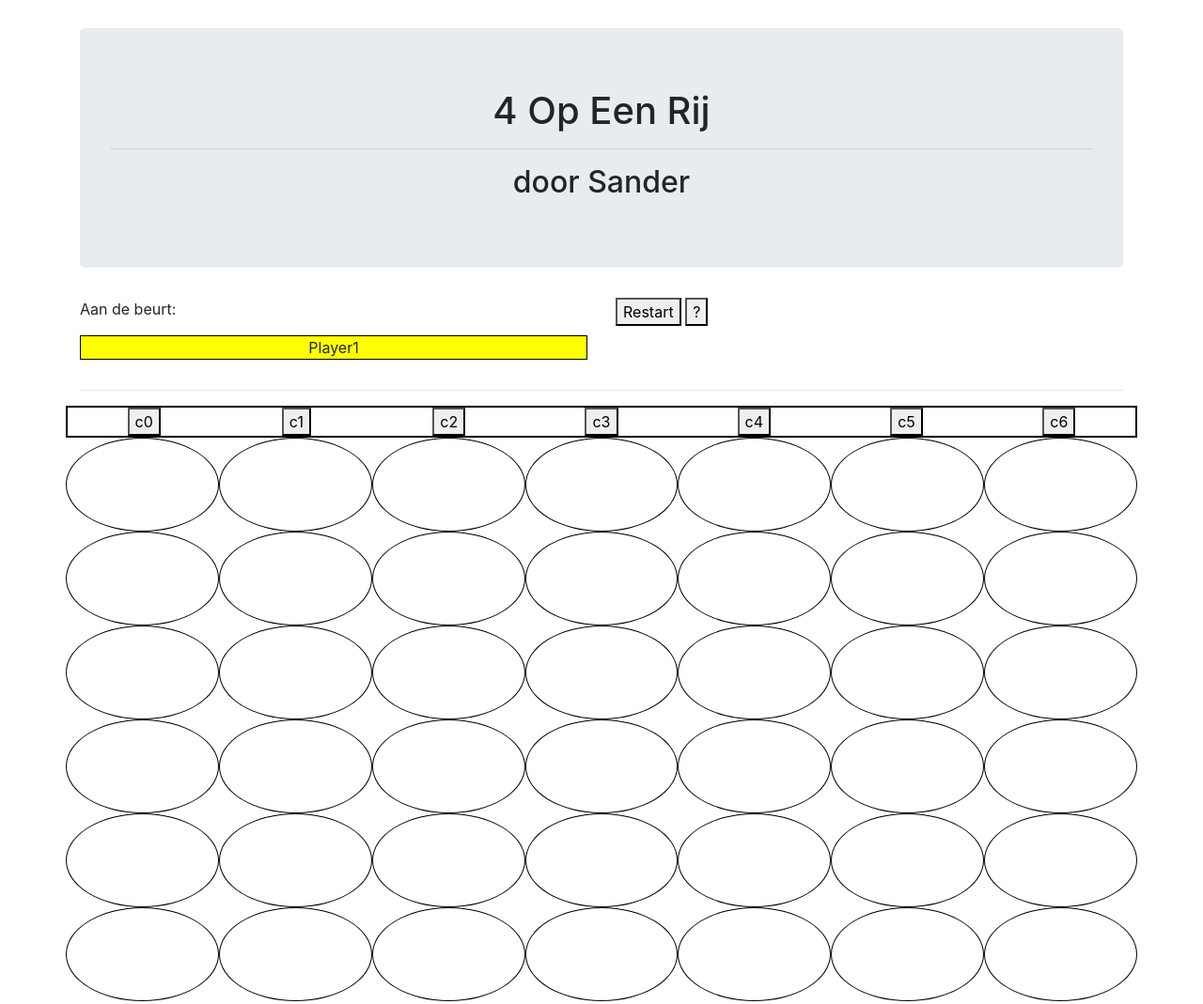
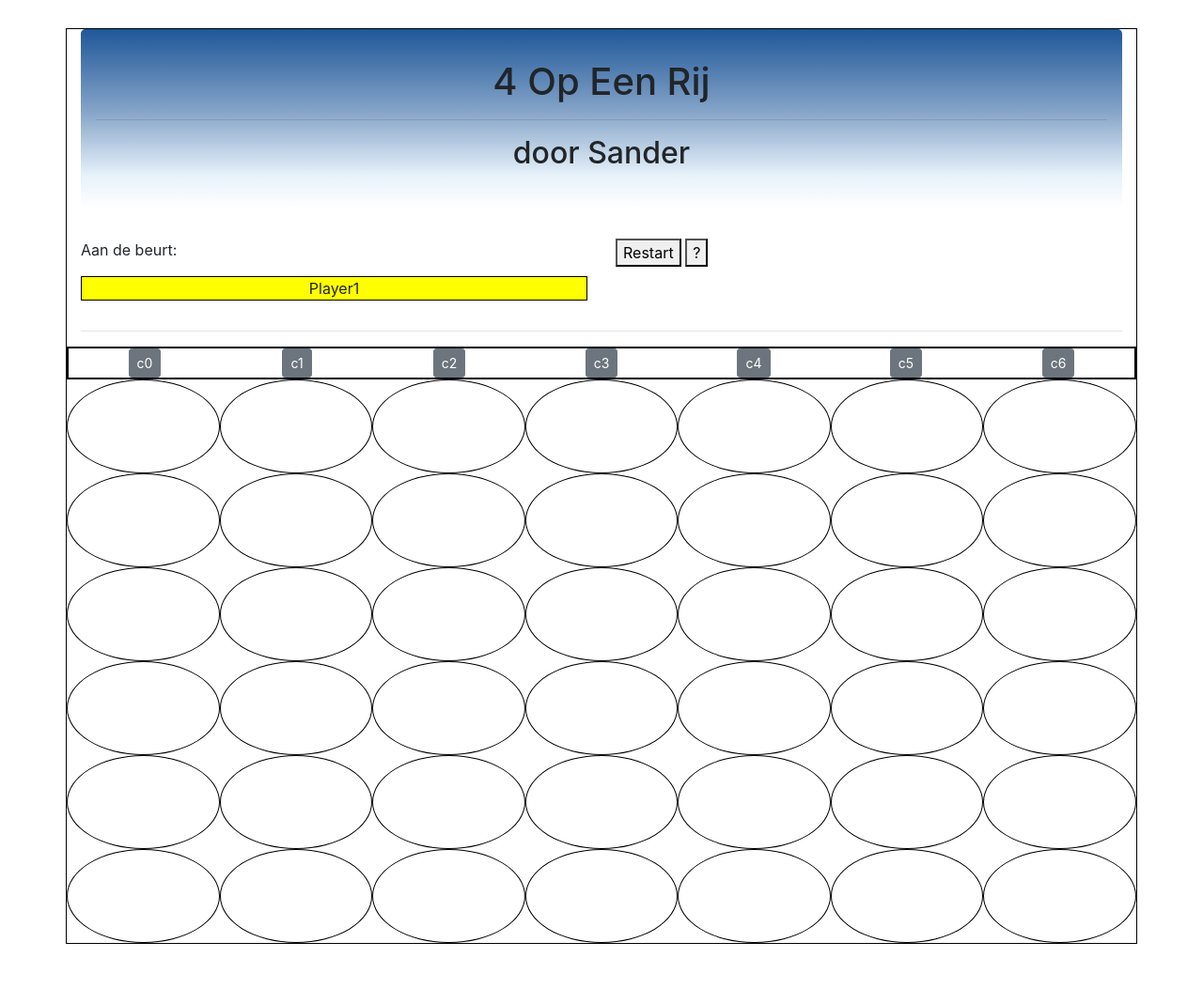
Before and after one commit to Sander611/VierOpEenRij, a plain HTML site: page index.html in a window 1280 px wide. Shown: the whole page at 94% size. After the commit the page ends 1035 px from the top, so only its background shows below. Drawn offline with nearby package versions, Linux system fonts and the light colour scheme.

Commit message:
Fancy styling

```diff
--- a/css/style.css
+++ b/css/style.css
@@ -5,8 +5,12 @@
     border-radius: 50%;
 }
 
-.colinsert {
+.colinsert-button {
     text-align: center;
+}
+
+.container-border{
+    border: 1px solid black;
 }
 
 .invoervelden {
@@ -23,3 +27,17 @@
     text-align: center;
     border: 1px solid black;
 }
+
+
+
+/* Style gestolen van internet voor de jumbotron: */
+.jumbotron {
+    padding: 2rem 1rem;
+    margin-bottom: 2rem;
+    background-color: #e9ecef;
+    border-radius: 0.3rem;
+    background: -moz-linear-gradient(top, rgba(30,87,153,1) 0%, rgba(30,87,153,0.54) 46%, rgba(125,185,232,0.18) 82%, rgba(125,185,232,0) 100%); /* FF3.6-15 */
+    background: -webkit-linear-gradient(top, rgba(30,87,153,1) 0%,rgba(30,87,153,0.54) 46%,rgba(125,185,232,0.18) 82%,rgba(125,185,232,0) 100%); /* Chrome10-25,Safari5.1-6 */
+    background: linear-gradient(to bottom, rgba(30,87,153,1) 0%,rgba(30,87,153,0.54) 46%,rgba(125,185,232,0.18) 82%,rgba(125,185,232,0) 100%); /* W3C, IE10+, FF16+, Chrome26+, Opera12+, Safari7+ */
+    filter: progid:DXImageTransform.Microsoft.gradient( startColorstr='#1e5799', endColorstr='#007db9e8',GradientType=0 ); /* IE6-9 */
+  }
--- a/index.html
+++ b/index.html
@@ -15,7 +15,7 @@
 </head>
 
 <body>
-    <div class="container">
+    <div class="container container-border">
         <div class="jumbotron">
             <h1 class="text-center">4 Op Een Rij</h1>
             <hr>
@@ -42,26 +42,26 @@
         </div>
         <hr>
         <div class="row invoervelden">
-            <div class="col colinsert">
-                <button id="0" onclick="fieldInsert()">c0</button>
+            <div class="col colinsert-button">
+                <button class="btn btn-secondary btn-sm" id="0" onclick="fieldInsert()">c0</button>
             </div>
-            <div class="col colinsert">
-                <button id="1" onclick="fieldInsert()">c1</button>
+            <div class="col colinsert-button">
+                <button class="btn btn-secondary btn-sm" id="1" onclick="fieldInsert()">c1</button>
             </div>
-            <div class="col colinsert">
-                <button id="2" onclick="fieldInsert()">c2</button>
+            <div class="col colinsert-button">
+                <button class="btn btn-secondary btn-sm" id="2" onclick="fieldInsert()">c2</button>
             </div>
-            <div class="col colinsert">
-                <button id="3" onclick="fieldInsert()">c3</button>
+            <div class="col colinsert-button">
+                <button class="btn btn-secondary btn-sm" id="3" onclick="fieldInsert()">c3</button>
             </div>
-            <div class="col colinsert">
-                <button id="4" onclick="fieldInsert()">c4</button>
+            <div class="col colinsert-button">
+                <button class="btn btn-secondary btn-sm" id="4" onclick="fieldInsert()">c4</button>
             </div>
-            <div class="col colinsert">
-                <button id="5" onclick="fieldInsert()">c5</button>
+            <div class="col colinsert-button">
+                <button class="btn btn-secondary btn-sm" id="5" onclick="fieldInsert()">c5</button>
             </div>
-            <div class="col colinsert">
-                <button id="6" onclick="fieldInsert()">c6</button>
+            <div class="col colinsert-button">
+                <button class="btn btn-secondary btn-sm" id="6" onclick="fieldInsert()">c6</button>
             </div>
         </div>
         <div class="row">
```
